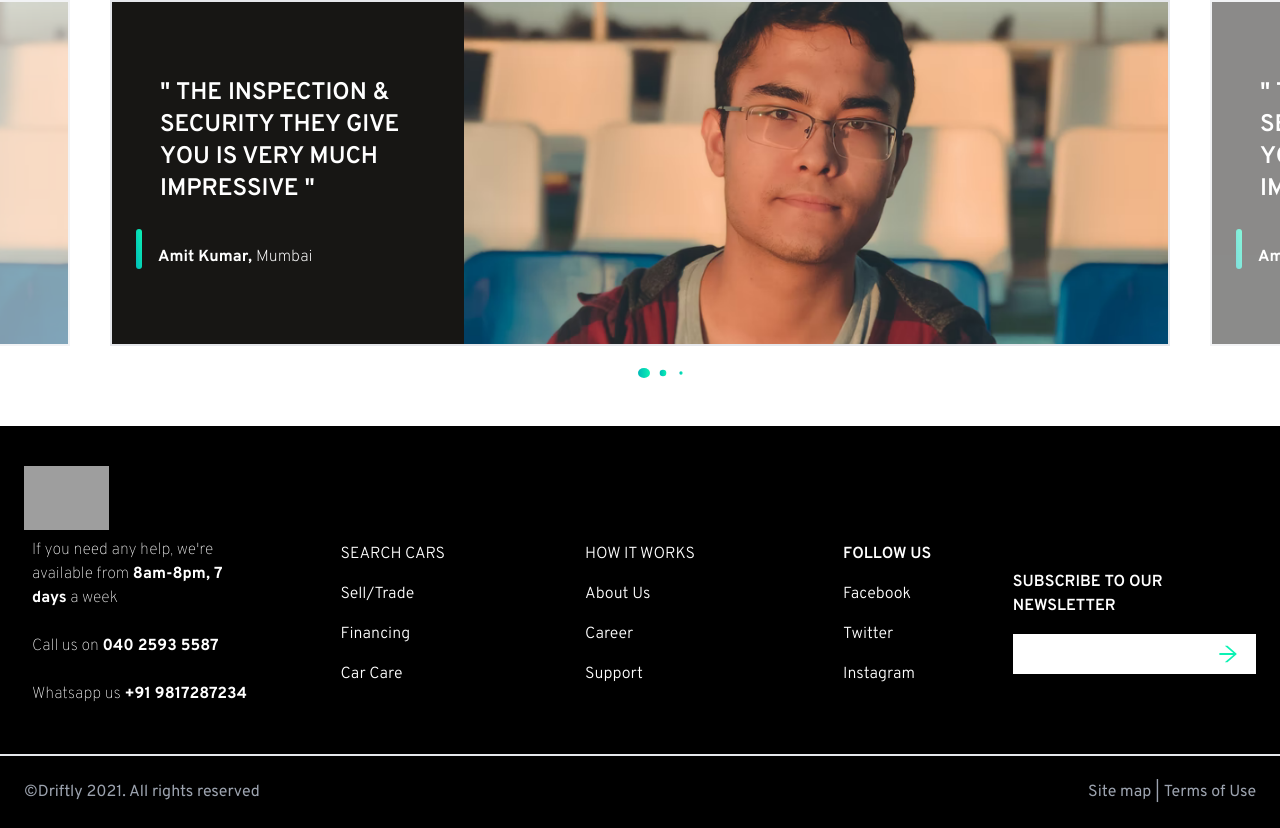
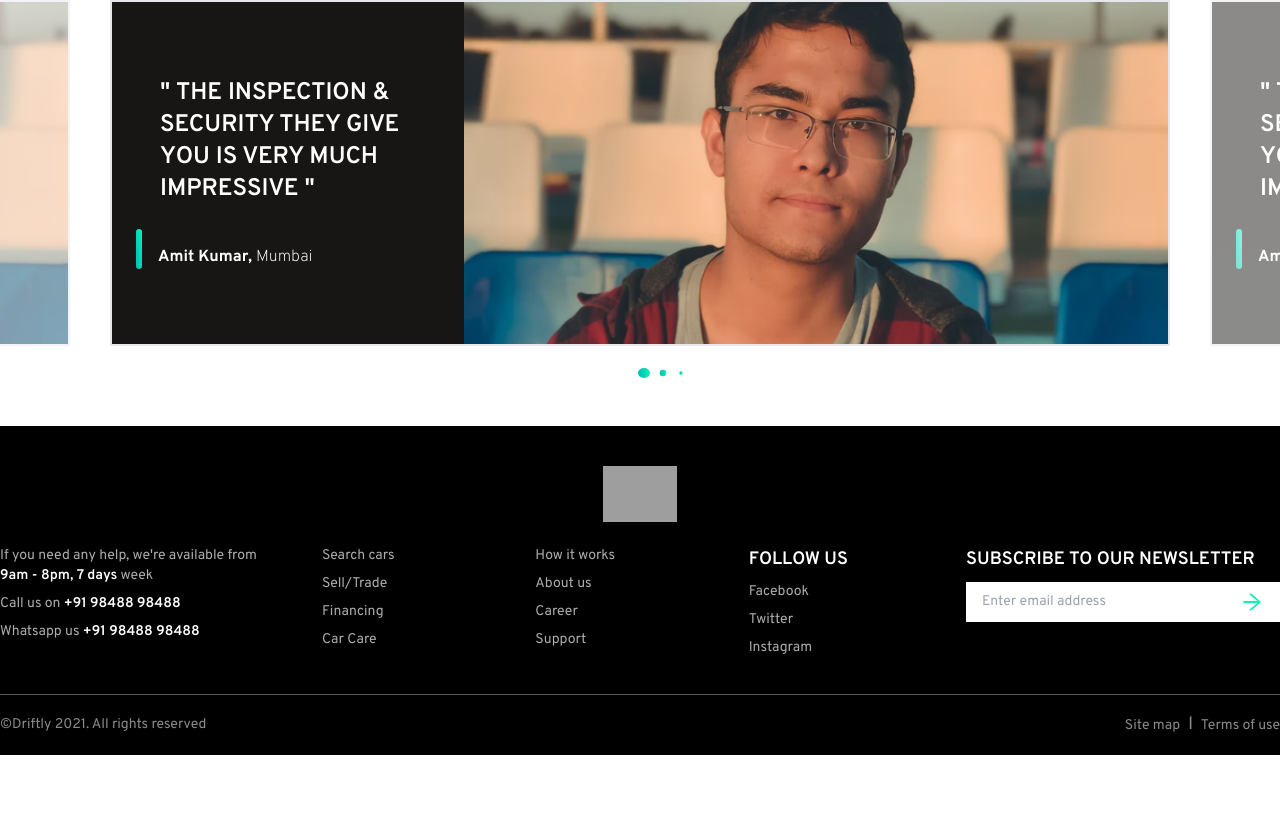
Before and after one commit to salman170/driftly, a React (Create React App) app: page / in a window 1280 px wide. Shown: the part 5498-6326 px from the top of the page. After the commit the page ends 6253 px from the top, so only its background shows below. Built offline with nearby package versions, Linux system fonts and the light colour scheme; grey boxes are pictures that could not be loaded.

Commit message:
footer done

```diff
--- a/src/App.jsx
+++ b/src/App.jsx
@@ -13,8 +13,8 @@ import Finance from "./screen/Finance/Finance";
 import Sell from "./screen/Sell/Sell";
 import ExperienceCenter from "./screen/About/ExperienceCenter";
 import CarCareExtended from "./screen/Car Care/CarCareExtended";
-import Footer from "./others/Footer";
 import Compare from './screen/Compare/Compare';
+import Footer2 from "./others/Footer2";
 // import { useState } from "react";
 // import ModalLoaction from "./others/ModalLoaction";
 
@@ -48,7 +48,8 @@ function App() {
           <Route exact path="/*" element={<NotFound />} />
         </Routes>
       </div>
-      <Footer />
+
+      <Footer2 />
       {/* <ModalLoaction visible={open} setShowMyModal={setOpen} /> */}
     </div>
   );
--- /dev/null
+++ b/src/others/Footer2.jsx
@@ -0,0 +1,154 @@
+import React from "react";
+import { AiOutlineArrowRight } from "react-icons/ai";
+import { Link } from "react-router-dom";
+
+const Footer2 = () => {
+  return (
+    <div className="px-1 text-sm bg-black md:px-0">
+      <div className="container flex w-full pt-10 mx-auto md:justify-center">
+        <img
+          className="mb-6 h-14 "
+          src="https://images-saboomaruti-in.s3.ap-south-1.amazonaws.com/driftly/banners/Driftly_Logo_Reverse.webp"
+          alt=""
+        />
+      </div>
+      <div className="md:grid md:grid-cols-3 lg:grid-cols-4 text-[#acacac] gap-2 container mx-auto mb-6">
+        <div class="    md:text-left mb-3">
+          {/* <p className="font-thin">
+            If you need any help, we're available from{" "}
+            <span className="font-bold">8am-8pm, 7 days</span> a week
+          </p>
+          <br />
+          <p className="font-thin">
+            Call us on{" "}
+            <span className="font-bold">040 25935587</span>
+          </p>
+          <br />
+          <p className="font-thin">
+            Whatsapp us <span className="font-bold">+91&nbsp;9817287234</span>
+          </p> */}
+          <div className="mb-2">
+            If you need any help, we're available from
+            <br />
+            <span className="font-semibold text-white">
+              {" "}
+              9am - 8pm, 7 days
+            </span>{" "}
+            week
+          </div>
+          <div className="mb-2">
+            Call us on{" "}
+            <a href="tel:+91 98488 98488" className="font-semibold text-white">
+              +91 98488 98488
+            </a>
+          </div>
+          <div className="mb-4">
+            Whatsapp us{" "}
+            <a
+              href="whatsapp://send?phone=919848898488"
+              className="font-semibold text-white"
+            >
+              +91 98488 98488
+            </a>
+          </div>
+        </div>
+        <div className="grid grid-cols-2 gap-1 mb-3 sm:grid-cols-3 md:col-span-2">
+          <div className="space-y-2">
+            <div className="cursor-pointer hover:text-white">
+              <Link to="/sell">Search cars</Link>
+            </div>
+            <div className="cursor-pointer hover:text-white">
+              <Link to="/sell">Sell/Trade</Link>
+            </div>
+
+            <div className="cursor-pointer hover:text-white">
+              <Link to="/finance">Financing</Link>
+            </div>
+
+            <div className="cursor-pointer hover:text-white">
+              <Link to="/car-care">Car Care</Link>
+            </div>
+          </div>
+          <div className="space-y-2">
+            <div className="cursor-pointer hover:text-white">
+              <Link to="/how-it-works">How it works</Link>
+            </div>
+            <div className="cursor-pointer hover:text-white">
+              <Link to="/about">About us</Link>
+            </div>
+
+            <div className="cursor-pointer hover:text-white">
+              <Link to="/">Career</Link>
+            </div>
+
+            <div className="cursor-pointer hover:text-white">
+              <Link to="/support">Support</Link>
+            </div>
+          </div>
+
+          <div className="space-y-2">
+            <div className="text-lg font-semibold text-white">FOLLOW US</div>
+            <div className="cursor-pointer hover:text-white">
+              <a
+                href="https://www.facebook.com/saboorksnexa/"
+                target="_blank"
+                rel="noreferrer"
+              >
+                Facebook
+              </a>
+            </div>
+
+            <div className="cursor-pointer hover:text-white">
+              <a
+                href="https://twitter.com/saboorksnexa"
+                target="_blank"
+                rel="noreferrer"
+              >
+                Twitter
+              </a>
+            </div>
+
+            <div className="cursor-pointer hover:text-white">
+              <a
+                href="https://www.instagram.com/saboorksnexa/"
+                target="_blank"
+                rel="noreferrer"
+              >
+                Instagram
+              </a>
+            </div>
+          </div>
+        </div>
+
+        <div className="mb-6">
+          <div className="mb-2 text-lg font-semibold text-white">
+            SUBSCRIBE TO OUR NEWSLETTER
+          </div>
+
+          <div class="relative">
+            <input
+              type="text"
+              class="bg-white h-10  px-4 w-full  focus:outline-none hover:cursor-pointer"
+              name=""
+              placeholder="Enter email address"
+            />
+            <button class="h-10 text-[#0cf2b4] absolute  text-2xl right-1 px-3  hover:scale-125">
+              <AiOutlineArrowRight />
+            </button>
+          </div>
+        </div>
+      </div>
+      <div className="border-t-[0.5px] border-[#555555] "></div>
+      <div className="container mx-auto text-[#8A8A8A] flex justify-between py-4 items-center ">
+        <div>©Driftly 2021. All rights reserved</div>
+        <div>
+          <span className="mr-2 cursor-pointer hover:text-white">Site map</span>
+          <span className="text-lg cursor-default">l</span>
+          <span className="ml-2 cursor-pointer hover:text-white">Terms of use</span>
+        </div>
+      </div>
+    </div>
+  );
+};
+
+export default Footer2;
```
